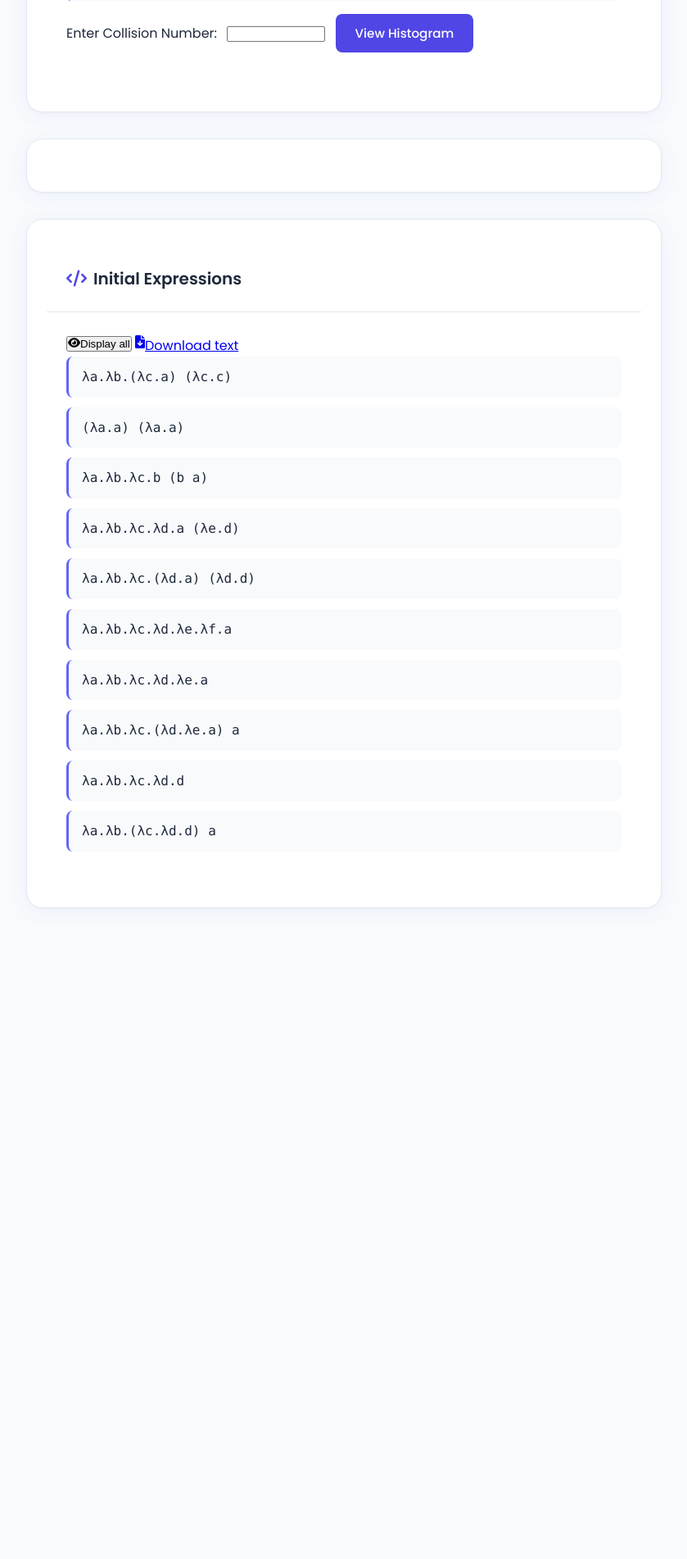
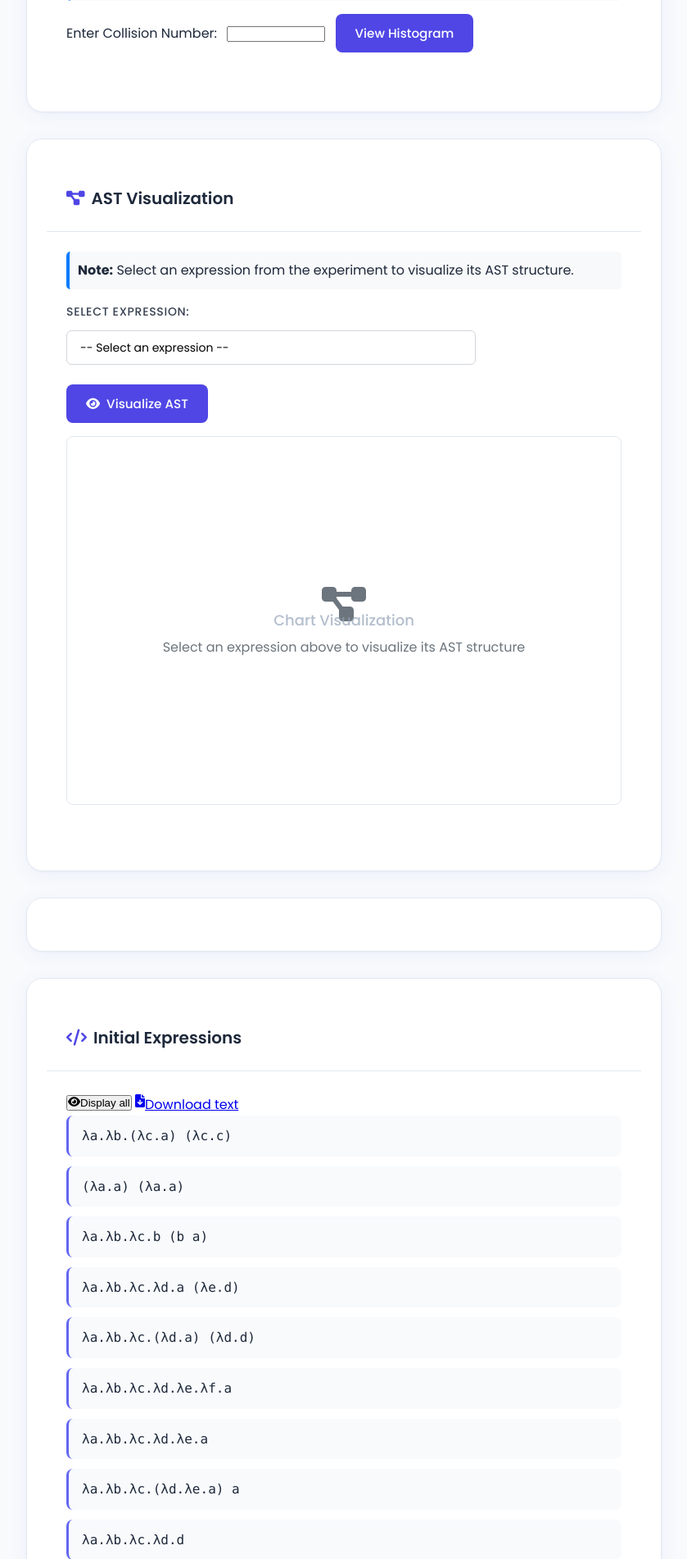
Before and after one commit to mathis-group/Alchemy-Dashboard, a Flask app: page /view_experiment/2 in a window 1280 px wide. Shown: the part 1988-3890 px from the top of the page at 82% size, without its empty margins (440-1279 px from the left). Before the commit the page ends 3097 px from the top, so only its background shows below. Run offline with Flask 3, Linux system fonts and the light colour scheme; data comes from the database, SQL or seed files in the repository; some libraries are stand-ins or nearby versions.

Commit message:
Update database_view.html add AST to database view

```diff
--- a/alchemy_dashboard/templates/database_view.html
+++ b/alchemy_dashboard/templates/database_view.html
@@ -180,6 +180,47 @@
             </div>
         </div>
 
+        <!--- AST section -->
+
+<div class="card" id="ast-visualization-section" style="margin-top: 2rem;">
+    <div class="card-header">
+        <h3 class="card-title">
+            <i class="fas fa-project-diagram card-title-icon"></i>
+            AST Visualization
+        </h3>
+    </div>
+    <div class="card-body">
+        <div style="margin-bottom: 1rem; padding: 10px; background-color: #f8f9fa; border-radius: 5px; border-left: 4px solid #007bff;">
+            <strong>Note:</strong> Select an expression from the experiment to visualize its AST structure.
+        </div>
+
+        <form id="ast-form" style="margin-bottom: 1rem;">
+            <div class="form-group">
+                <label for="ast-expression-select">Select Expression:</label>
+                <select id="ast-expression-select" name="expression" class="form-control" style="width: 100%; max-width: 500px;">
+                    <option value="">-- Select an expression --</option>
+                    <!-- Expressions will be populated dynamically -->
+                </select>
+            </div>
+            <button type="submit" class="btn btn-primary" disabled id="ast-visualize-btn">
+                <i class="fas fa-eye"></i> Visualize AST
+            </button>
+        </form>
+
+        <div id="ast-visualization-container" class="chart-container">
+            <!-- AST visualization will be rendered here -->
+            <div style="text-align: center; color: #6c757d; padding: 2rem;">
+                <i class="fas fa-project-diagram" style="font-size: 3rem; margin-bottom: 1rem;"></i>
+                <p>Select an expression above to visualize its AST structure</p>
+            </div>
+        </div>
+    </div>
+</div>
+
+
+
+
+
         <div id="entropy-details" class="card" style="margin-top: 2rem;">
             <!-- Injected dynamically -->
         </div>
@@ -226,6 +267,7 @@
 {% endblock %}
 
 {% block scripts %}
+{{ bokeh_script|safe }}
 <script>
 // Set the current config ID when the page loads
 window.currentConfigID = {{ experiment.config_id }};
@@ -393,6 +435,9 @@ document.addEventListener("DOMContentLoaded", function() {
             });
         });
     }
+    setTimeout(populateASTExpressions, 500);
+    setupASTVisualization();
+    populateASTExpressions();
 });
 
 if (experimentDropdown) {
@@ -424,6 +469,7 @@ if (experimentDropdown) {
                 } else {
                     console.error("Failed to load plot data");
                 }
+                setTimeout(populateASTExpressions, 100);
             });
 
         // Fetch and update experiment metadata + expressions
@@ -558,5 +604,108 @@ if (histogramForm) {
             });
     });
 }
+
+
+function populateASTExpressions() {
+    const expressionSelect = document.getElementById('ast-expression-select');
+    const expressionList = document.getElementById('initial-expression-list');
+
+    if (!expressionSelect || !expressionList) return;
+
+    expressionSelect.innerHTML = '<option value="">-- Select an expression --</option>';
+
+
+    const expressionItems = expressionList.querySelectorAll('.lambda-item');
+    expressionItems.forEach(item => {
+        const expression = item.textContent.trim();
+        if (expression) {
+            const option = document.createElement('option');
+            option.value = expression;
+            option.textContent = expression;
+            expressionSelect.appendChild(option);
+        }
+    });
+
+    console.log(`Populated ${expressionItems.length} expressions for AST visualization`);
+}
+
+
+
+
+// AST fetch
+function setupASTVisualization() {
+    const astForm = document.getElementById('ast-form');
+    const expressionSelect = document.getElementById('ast-expression-select');
+    const visualizeBtn = document.getElementById('ast-visualize-btn');
+    const container = document.getElementById('ast-visualization-container');
+
+    if (!astForm || !expressionSelect) return;
+
+
+    expressionSelect.addEventListener('change', function() {
+        if (visualizeBtn) {
+            visualizeBtn.disabled = !this.value;
+        }
+    });
+
+
+    astForm.addEventListener('submit', function(e) {
+        e.preventDefault();
+        const expression = expressionSelect.value;
+
+        if (!expression) return;
+
+
+        container.innerHTML = `
+            <div style="text-align: center; padding: 2rem;">
+                <i class="fas fa-spinner fa-spin"></i>
+                <p>Generating AST visualization...</p>
+            </div>
+        `;
+
+        fetch('/visualize_ast', {
+            method: 'POST',
+            headers: {'Content-Type': 'application/x-www-form-urlencoded'},
+            body: `expression=${encodeURIComponent(expression)}`
+        })
+        .then(res => res.json())
+        .then(data => {
+          const container = document.getElementById('ast-visualization-container');
+
+    if (data.status === 'success') {
+
+        container.innerHTML = '';
+
+
+        container.innerHTML = data.div;
+
+        const script = document.createElement('script');
+        script.textContent = data.script;
+
+        const existingScript = document.getElementById('bokeh-plot-script');
+        if (existingScript) {
+            existingScript.remove();
+        }
+
+        script.id = 'bokeh-plot-script';
+
+
+        document.body.appendChild(script);
+
+        window.dispatchEvent(new Event('resize'));
+
+        console.log('AST visualization rendered successfully');
+    } else {
+        container.innerHTML = `<div class=\"alert alert-error\">${data.message}</div>`;
+    }
+})
+
+        .catch(err => {
+            console.error('Error generating visualization:', err);
+            container.innerHTML = `<div class="alert alert-error">Error generating visualization: ${err.message}</div>`;
+        });
+    });
+}
+
 </script>
 {% endblock %}
```
